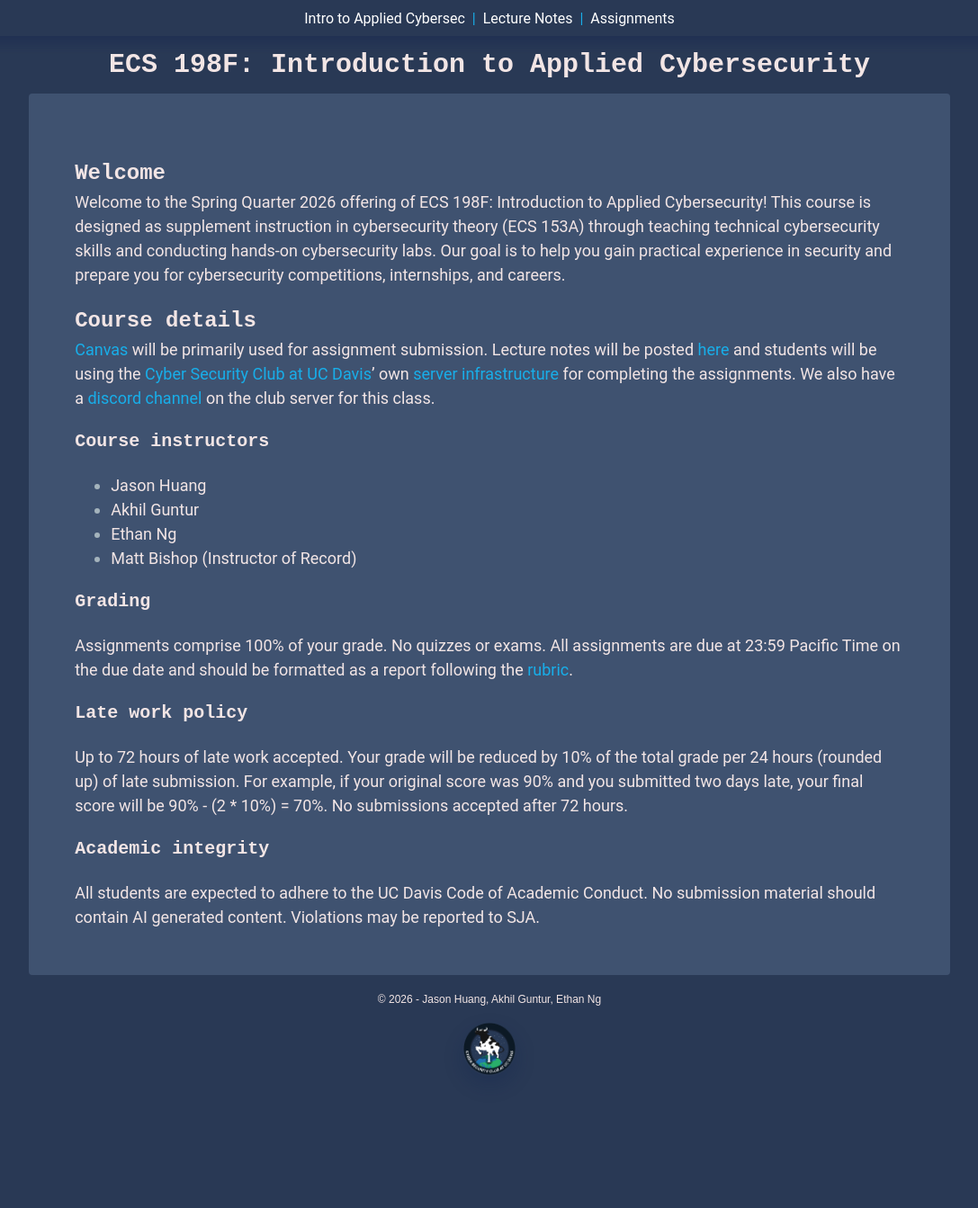
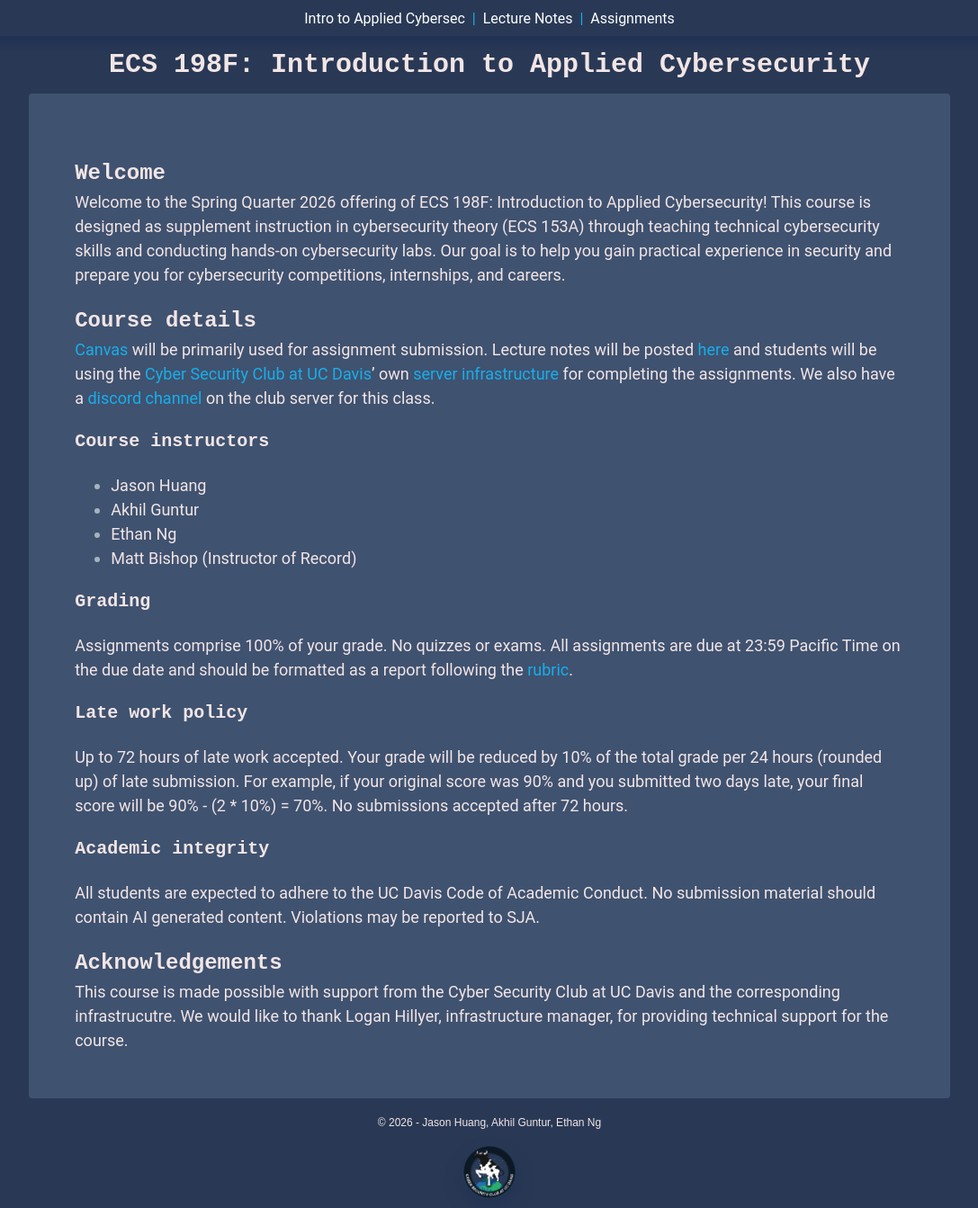
Before and after one commit to cyber-security-club-ucd/ecs198f, a Jekyll site: the page built from index.md, in a window 1280 px wide. Shown: the whole page at 90% size, without its empty margins (96-1183 px from the left). Built offline with Jekyll 4.4.1, drawn with Linux system fonts in a browser that asks for light colours; before the commit the page ends 1206 px from its top, so only the background shows below that.

Commit message:
Adding acknowledgements
Also removing the "accidental" flag left on the website. Whoops!

```diff
--- a/index.md
+++ b/index.md
@@ -36,3 +36,8 @@ Up to 72 hours of late work accepted. Your grade will be reduced by 10% of the t
 ### Academic integrity
 All students are expected to adhere to the UC Davis Code of Academic Conduct.
 No submission material should contain AI generated content. Violations may be reported to SJA.
+
+## Acknowledgements
+This course is made possible with support from the Cyber Security Club at UC Davis and the
+corresponding infrastrucutre. We would like to thank Logan Hillyer, infrastructure manager,
+for providing technical support for the course.
```
Also changed, not shown: flag.txt (deleted, +0 -7 lines).
